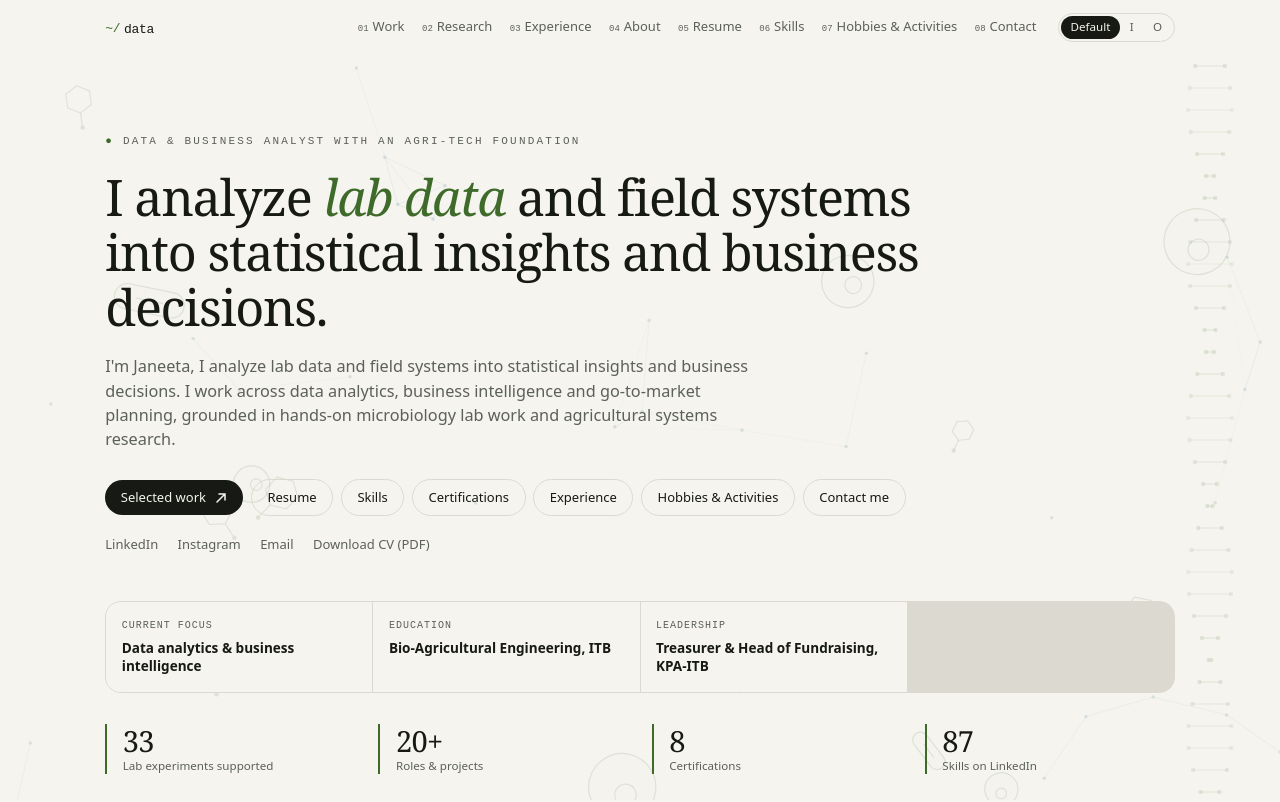
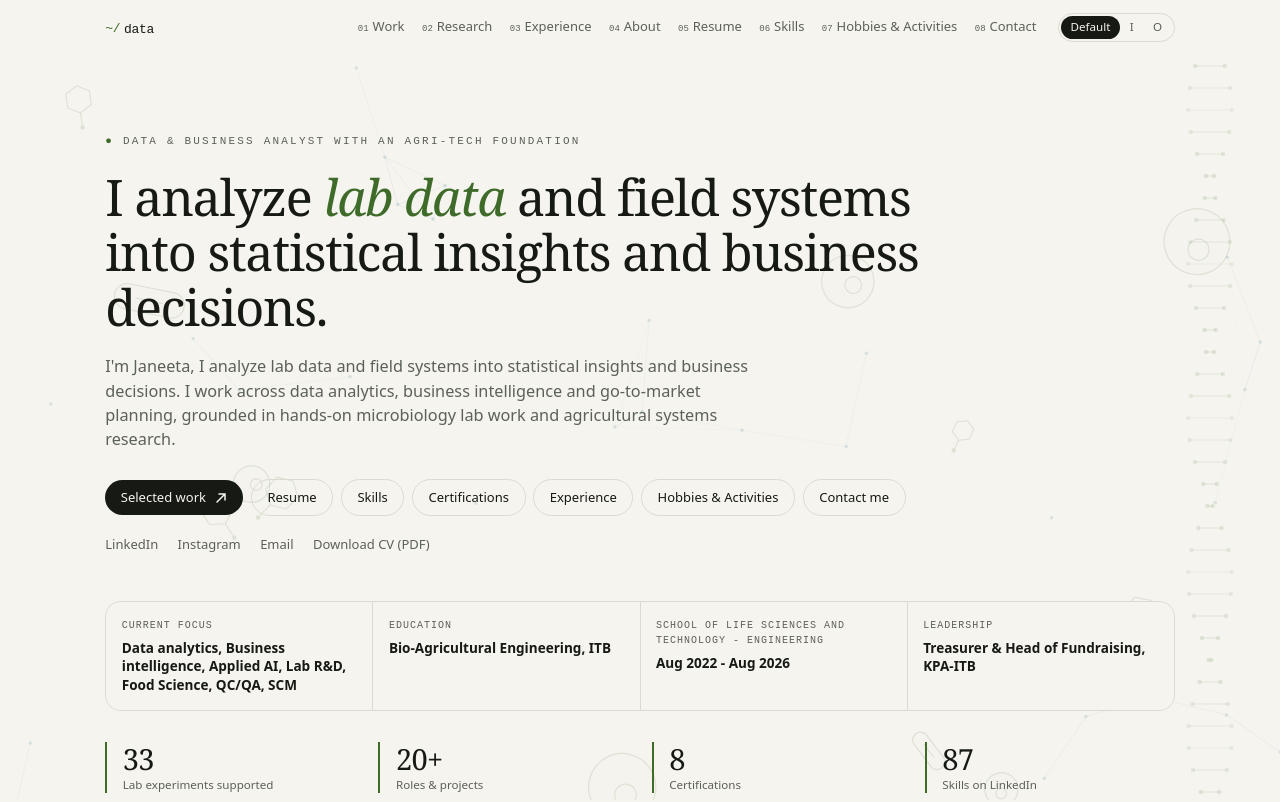
Before and after one commit to jantfzz/janeeta-demo, a Next.js app: page / in a window 1280 px wide. Shown: the top 802 px of the page. Built offline with nearby package versions, Linux system fonts and the light colour scheme.

Commit message:
Update site.ts

```diff
--- a/data/site.ts
+++ b/data/site.ts
@@ -17,8 +17,9 @@ export const site = {
     "I'm Janeeta, I analyze lab data and field systems into statistical insights and business decisions. I work across data analytics, business intelligence and go-to-market planning, grounded in hands-on microbiology lab work and agricultural systems research.",
 
   quickFacts: [
-    { label: "Current focus", value: "Data analytics & business intelligence" },
+    { label: "Current focus", value: "Data analytics, Business intelligence, Applied AI, Lab R&D, Food Science, QC/QA, SCM" },
     { label: "Education", value: "Bio-Agricultural Engineering, ITB" },
+    { label: "School of Life Sciences and Technology - Engineering", value: "Aug 2022 - Aug 2026" },
     { label: "Leadership", value: "Treasurer & Head of Fundraising, KPA-ITB" },
   ],
 
```
